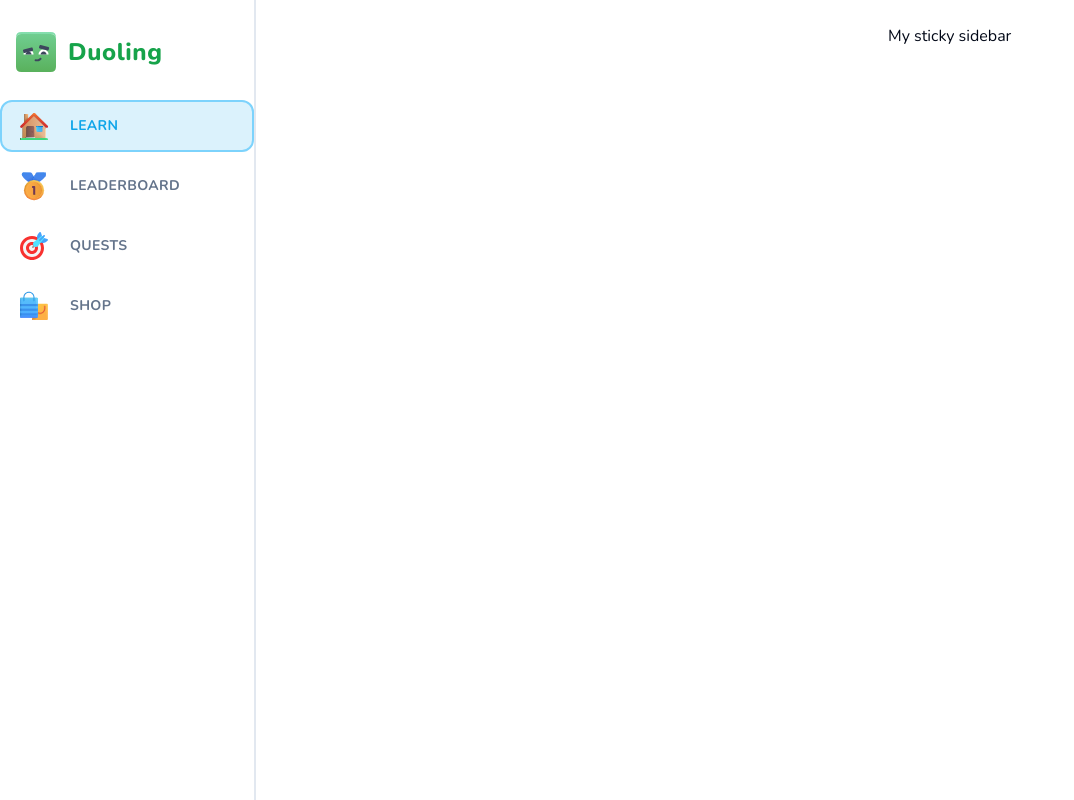
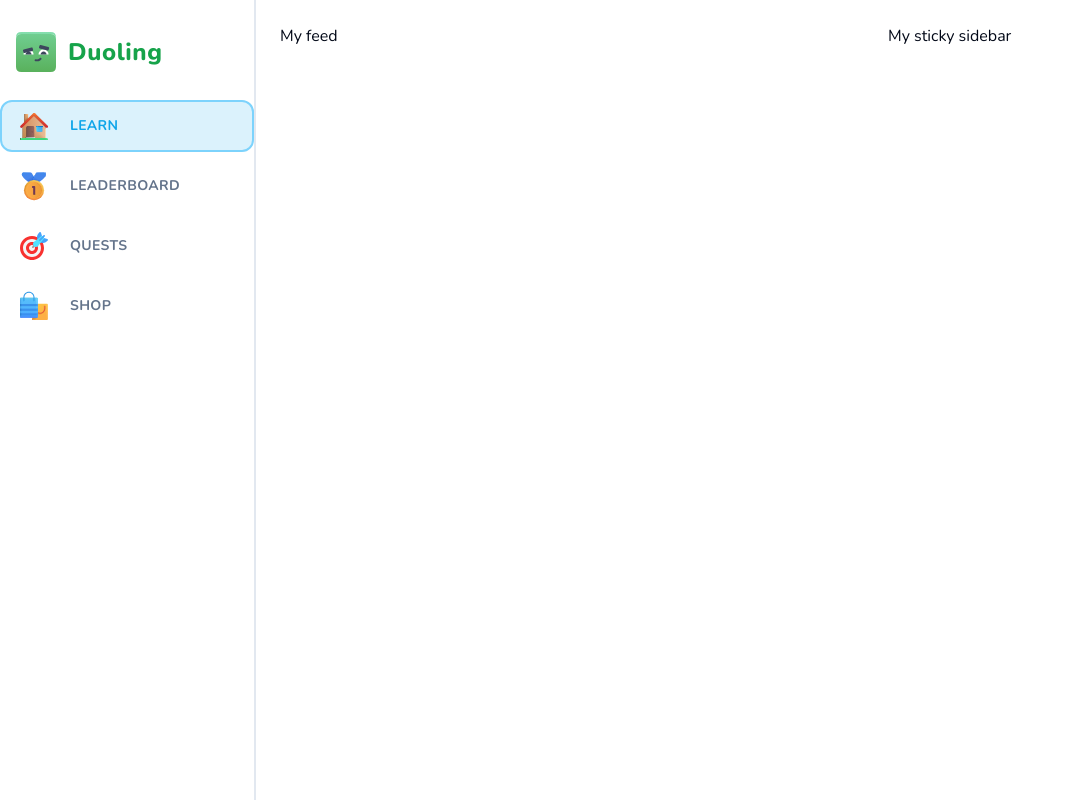
Before and after one commit to EvanBond7/duolingo-clone, a Next.js app: page /learn in a window 1280 px wide. Shown: the whole page, without its empty margins (0-1074 px from the left). Built offline with nearby package versions, Linux system fonts and the light colour scheme.

Commit message:
feat: create a FeedWrapper component

```diff
--- a/app/(main)/learn/page.tsx
+++ b/app/(main)/learn/page.tsx
@@ -1,3 +1,4 @@
+import FeedWrapper from '@/components/feed-wrapper';
 import { StickyWrapper } from '@/components/sticky-wrapper';
 import React from 'react';
 
@@ -5,6 +6,7 @@
   return (
     <div className='flex flex-row-reverse gap-[48px] px-6'>
       <StickyWrapper>My sticky sidebar</StickyWrapper>
+      <FeedWrapper>My feed</FeedWrapper>
     </div>
   );
 };
--- /dev/null
+++ b/components/feed-wrapper.tsx
@@ -0,0 +1,9 @@
+type Props = {
+  children: React.ReactNode;
+};
+
+const FeedWrapper = ({ children }: Props) => {
+  return <div className='flex-1 relative top-0 pb-10'>{children}</div>;
+};
+
+export default FeedWrapper;
```
